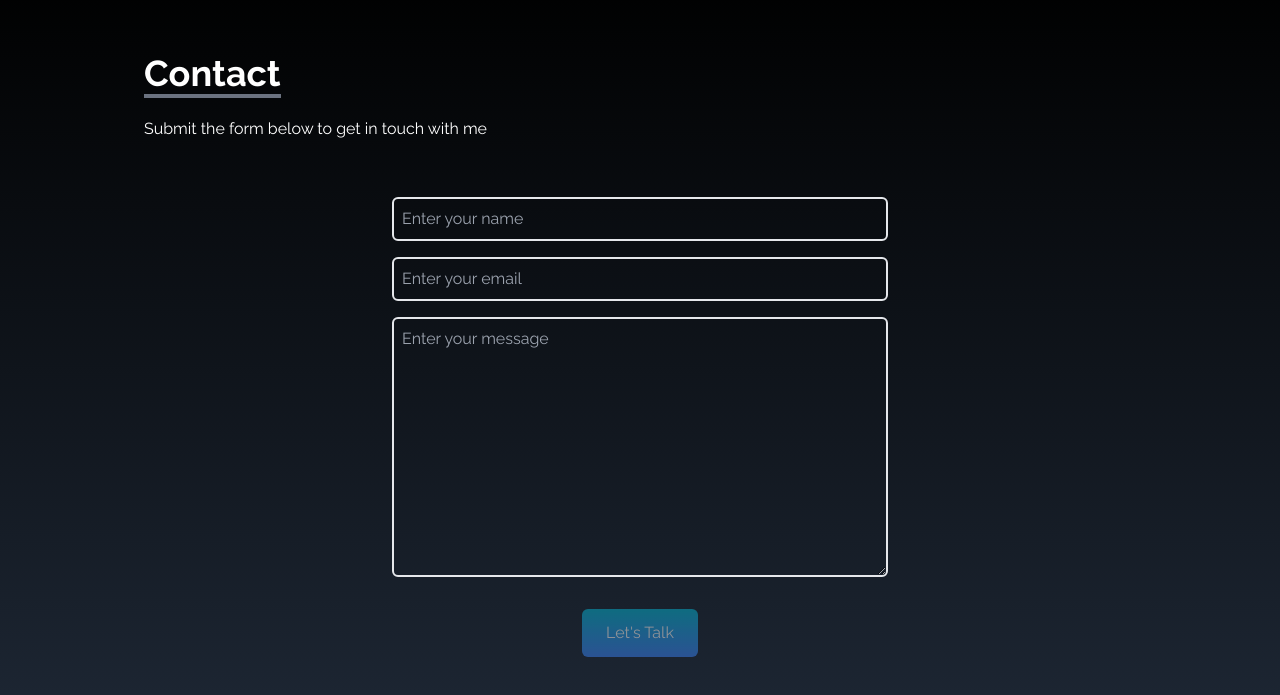
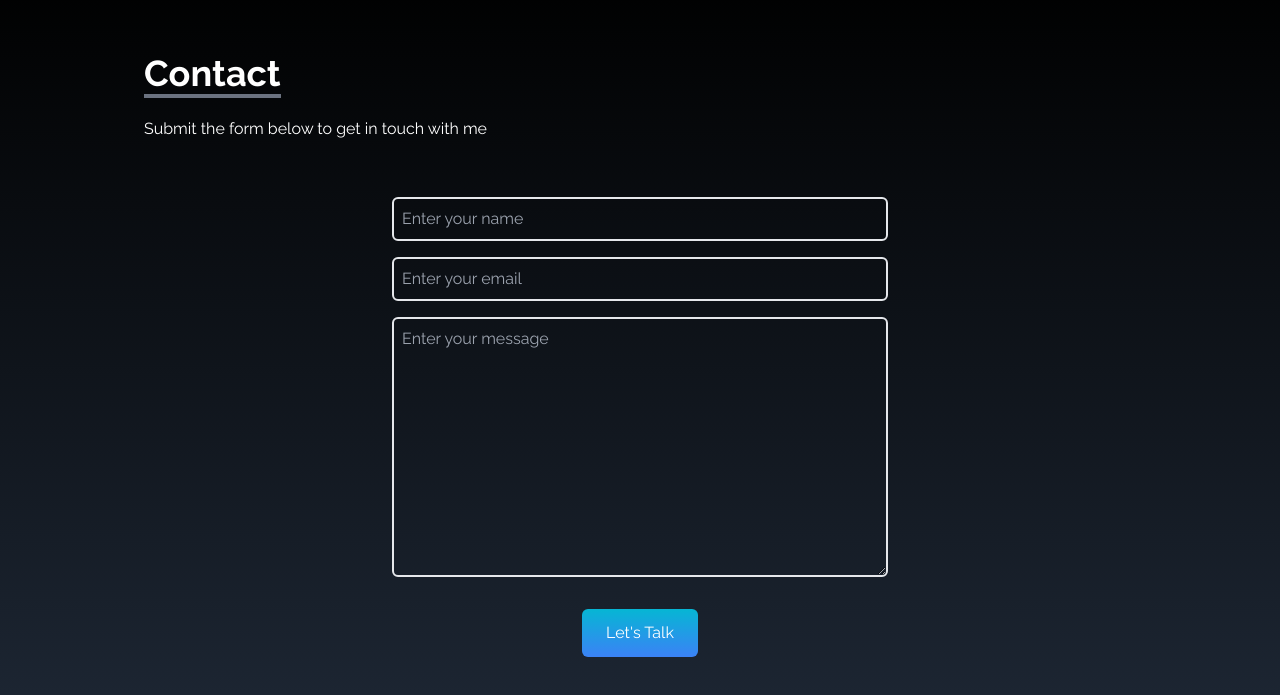
Before and after one commit to YohanRVV/myportfolio, a React (Vite) app: page / in a window 1280 px wide. Shown: the part 3229-3924 px from the top of the page. Built offline with nearby package versions, Linux system fonts and the light colour scheme.

Commit message:
Actualizar Contact.jsx

```diff
--- a/src/components/Contact.jsx
+++ b/src/components/Contact.jsx
@@ -1,93 +1,24 @@
-import React, { useState } from 'react';
+import React from 'react'
 
 const Contact = () => {
-  const [name, setName] = useState('');
-  const [email, setEmail] = useState('');
-  const [message, setMessage] = useState('');
-  const [isFormValid, setIsFormValid] = useState(false);
-
-  const handleNameChange = (event) => {
-    setName(event.target.value);
-    validateForm();
-  };
-
-  const handleEmailChange = (event) => {
-    setEmail(event.target.value);
-    validateForm();
-  };
-
-  const handleMessageChange = (event) => {
-    setMessage(event.target.value);
-    validateForm();
-  };
-
-  const validateForm = () => {
-    if (name.trim() !== '' && email.trim() !== '' && message.trim() !== '') {
-      setIsFormValid(true);
-    } else {
-      setIsFormValid(false);
-    }
-  };
-
-  const handleSubmit = (event) => {
-    event.preventDefault();
-    // Si el formulario es válido, puedes enviar los datos aquí.
-    if (isFormValid) {
-      // Enviar el formulario
-    }
-  };
-
     return (
-    <div name="contact" className="w-full  md:h-screen bg-gradient-to-b from-black to-gray-800 p-4 text-white">
-      <div className="flex flex-col p-4 justify-center max-w-screen-lg mx-auto h-full">
-        <div className="pb-8">
-          <p className="text-4xl font-bold inline border-b-4 border-gray-500">Contact</p>
-          <p className="py-6">Submit the form below to get in touch with me</p>
+        <div name="contact" className='w-full  md:h-screen bg-gradient-to-b from-black to-gray-800 p-4 text-white'>
+            <div className='flex flex-col p-4 justify-center max-w-screen-lg mx-auto h-full'>
+                <div className='pb-8'>
+                    <p className='text-4xl font-bold inline border-b-4 border-gray-500'>Contact</p>
+                    <p className='py-6'>Submit the form below to get in touch with me</p>
                 </div>
-        <div className="flex justify-center items-center">
-          <form
-            onSubmit={handleSubmit}
-            action="https://getform.io/f/47edf86a-25e5-4c4b-907f-1ad8ef33d869"
-            method="POST"
-            className="flex flex-col w-full md:w-1/2"
-          >
-            <input
-              type="text"
-              name="name"
-              placeholder="Enter your name"
-              className="p-2 bg-transparent border-2 rounded-md text-white focus:outline-none"
-              value={name}
-              onChange={handleNameChange}
-            />
-            <input
-              type="email"
-              name="email"
-              placeholder="Enter your email"
-              className="my-4 p-2 bg-transparent border-2 rounded-md text-white focus:outline-none"
-              value={email}
-              onChange={handleEmailChange}
-            />
-            <textarea
-              placeholder="Enter your message"
-              name="message"
-              rows={10}
-              className="p-2 bg-transparent border-2 rounded-md text-white focus:outline-none"
-              value={message}
-              onChange={handleMessageChange}
-            />
-            <button
-              className={`text-white bg-gradient-to-b from-cyan-500 to-blue-500 px-6 py-3 my-8 mx-auto flex items-center rounded-md hover:scale-110 duration-300 ${
-                !isFormValid ? 'opacity-50 cursor-not-allowed' : ''
-              }`}
-              disabled={!isFormValid}
-            >
-              Let's Talk
-            </button>
+                <div className='flex justify-center items-center'>
+                    <form action="https://getform.io/f/47edf86a-25e5-4c4b-907f-1ad8ef33d869" method='POST' className='flex flex-col w-full md:w-1/2'>
+                        <input type="text" name='name' placeholder='Enter your name' className='p-2 bg-transparent border-2 rounded-md text-white focus:outline-none' required/>
+                        <input type="email" name='email' placeholder='Enter your email' className='my-4 p-2 bg-transparent border-2 rounded-md text-white focus:outline-none' required/>
+                        <textarea placeholder='Enter your message' name='message' rows={10} className='p-2 bg-transparent border-2 rounded-md text-white focus:outline-none' required/>
+                        <button className='text-white bg-gradient-to-b from-cyan-500 to-blue-500 px-6 py-3 my-8 mx-auto flex items-center rounded-md hover:scale-110 duration-300'>Let's Talk</button>
                     </form>
                 </div>
             </div>
         </div>
-  );
-};
+    )
+}
 
-export default Contact;
+export default Contact
```
Lines whose indentation alone changed are shown as unchanged.
